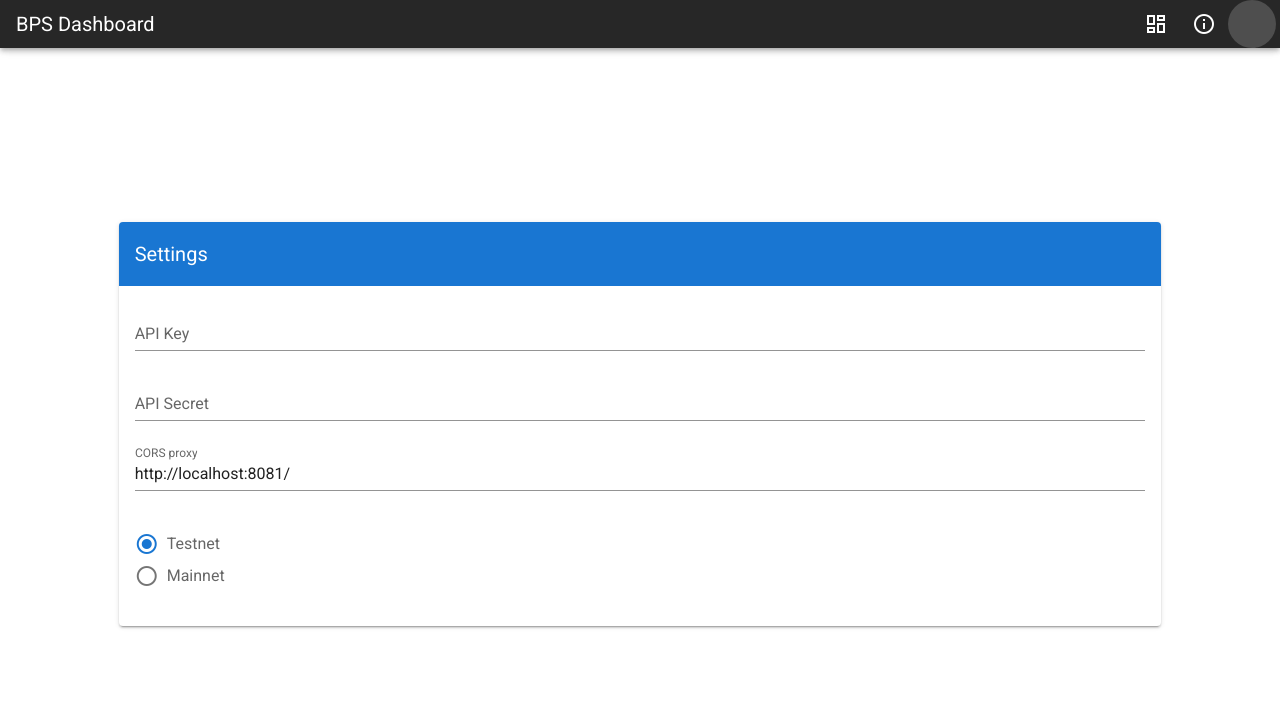
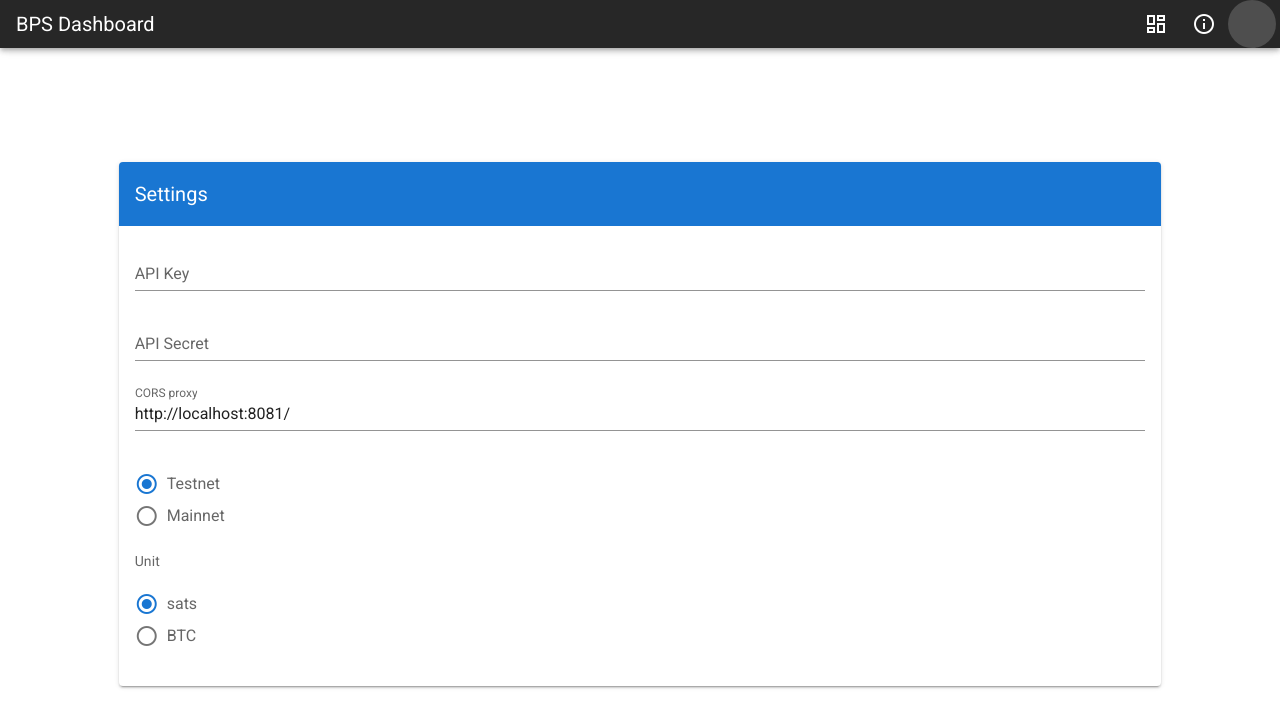
Before and after one commit to whizz/bps-dash, a Vue app: page /settings in a window 1280 px wide. Shown: the top 728 px of the page. Built offline with nearby package versions, Linux system fonts and the light colour scheme.

Commit message:
Add ability to change display units

```diff
--- a/src/main.js
+++ b/src/main.js
@@ -10,9 +10,17 @@ Vue.config.productionTip = false;
 // define custom filters for formatting
 Vue.filter("satsformat", function(value) {
   if (!value) return "";
-  let r = new Intl.NumberFormat("en-US", {
-    notation: "compact"
-  }).format(value);
+  let r = "";
+  if (store.state.settings.unit === "BTC") {
+    r = new Intl.NumberFormat("en-US", {
+      minimumSignificantDigits: 6,
+      maximumSignificantDigits: 6
+    }).format(value / 100000000);
+  } else {
+    r = new Intl.NumberFormat("en-US", {
+      notation: "compact"
+    }).format(value);
+  }
   r = r + " " + store.state.settings.unit;
   return r;
 });
--- a/src/views/Settings.vue
+++ b/src/views/Settings.vue
@@ -9,11 +9,19 @@
           <v-card-text>
             <v-form ref="form">
               <v-text-field v-model="bitmexKey" label="API Key"></v-text-field>
-              <v-text-field v-model="bitmexSecret" label="API Secret"></v-text-field>
+              <v-text-field
+                v-model="bitmexSecret"
+                label="API Secret"
+              ></v-text-field>
               <v-text-field v-model="proxy" label="CORS proxy"></v-text-field>
               <v-radio-group v-model="net">
                 <v-radio label="Testnet" value="test"></v-radio>
                 <v-radio label="Mainnet" value="main"></v-radio>
+              </v-radio-group>
+              Unit
+              <v-radio-group v-model="unit">
+                <v-radio label="sats" value="sats"></v-radio>
+                <v-radio label="BTC" value="BTC"></v-radio>
               </v-radio-group>
             </v-form>
           </v-card-text>
@@ -58,6 +66,14 @@ export default {
       set(value) {
         this.$store.commit("updateSetting", { key: "proxy", value });
       }
+    },
+    unit: {
+      get() {
+        return this.$store.state.settings.unit;
+      },
+      set(value) {
+        this.$store.commit("updateSetting", { key: "unit", value });
+      }
     }
   }
 };
```
